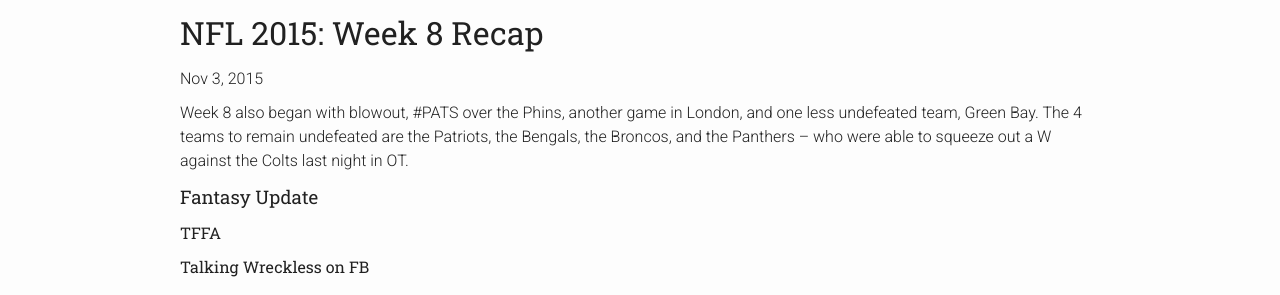
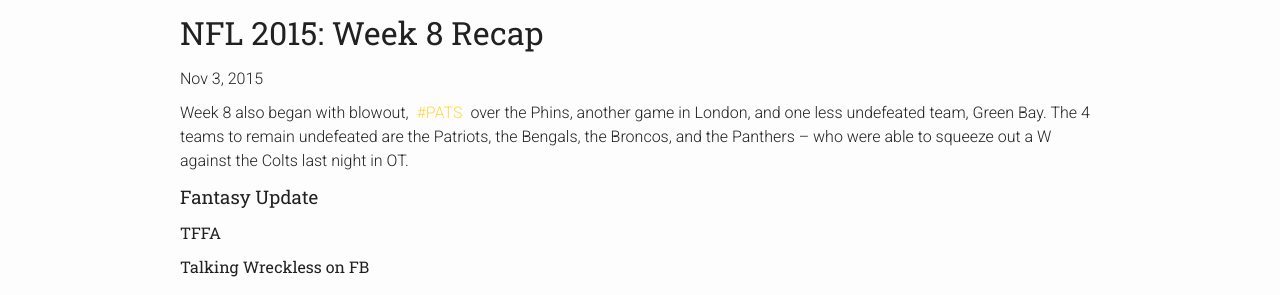
Before and after one commit to jleajones/jleajones.github.com, a Jekyll site: the page built from _posts/2015-11-03-nfl-week-8-2015.md, in a window 1280 px wide and 1332 px high. Shown: the part 726-1021 px from the top of the window. Built offline with Jekyll 4.4.1, drawn with Linux system fonts in a browser that asks for light colours; part of the change alters nothing that is shown.

```diff
--- a/_posts/2015-11-03-nfl-week-8-2015.md
+++ b/_posts/2015-11-03-nfl-week-8-2015.md
@@ -5,7 +5,7 @@ date: 2015-11-03 11:18:58
 category: sports
 image: nfl_recap.png
 ---
-Week 8 also began with blowout, #PATS over the Phins, another game in London, and one less undefeated team, Green Bay.  The 4 teams to remain undefeated are the Patriots, the Bengals, the Broncos, and the Panthers &ndash; who were able to squeeze out a W against the Colts last night in OT.
+Week 8 also began with blowout, <a href="https://twitter.com/search?q=%23pats" target="_blank">#PATS</a> over the Phins, another game in London, and one less undefeated team, Green Bay.  The 4 teams to remain undefeated are the Patriots, the Bengals, the Broncos, and the Panthers &ndash; who were able to squeeze out a W against the Colts last night in OT.
 
 
 ###Fantasy Update
```
